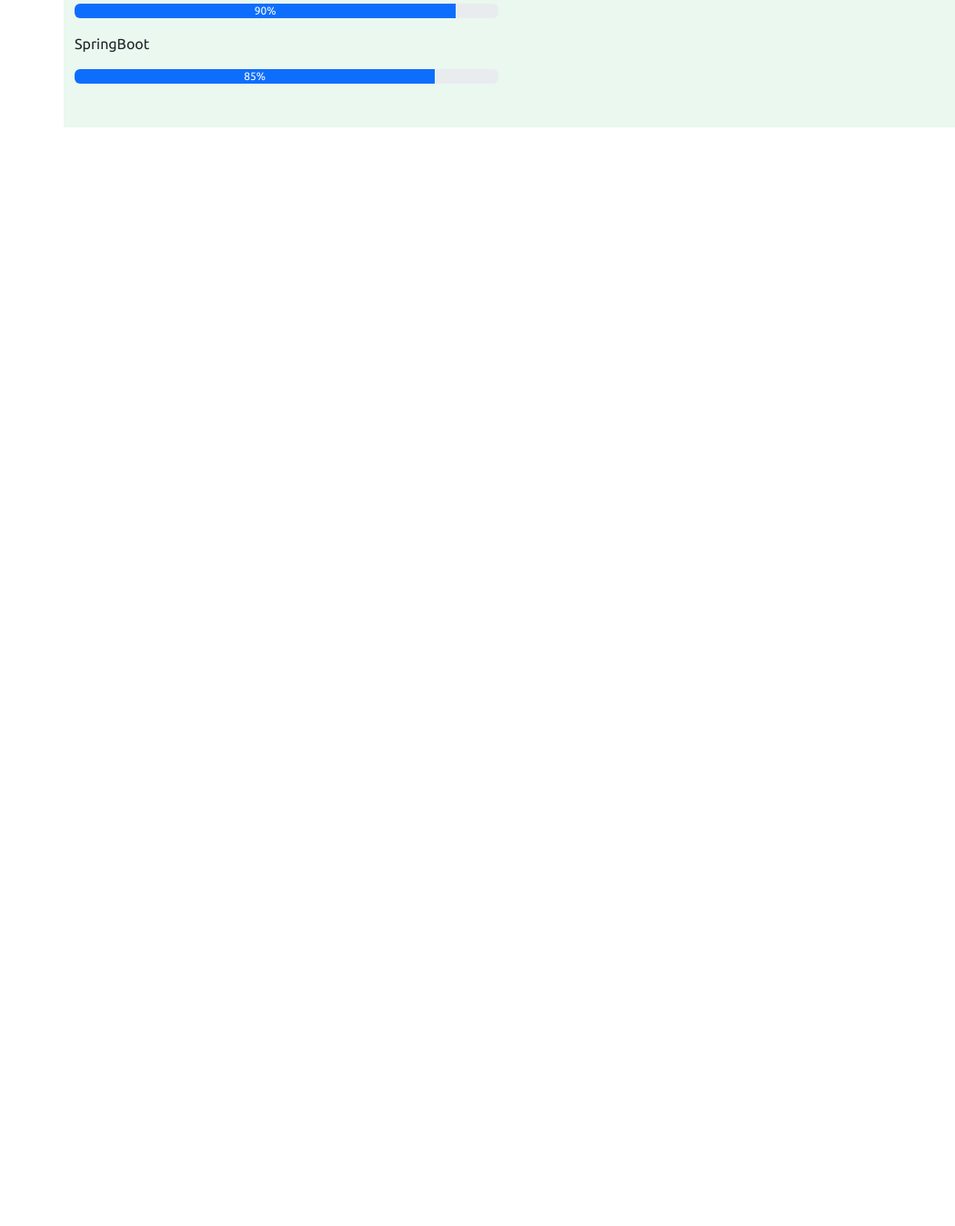
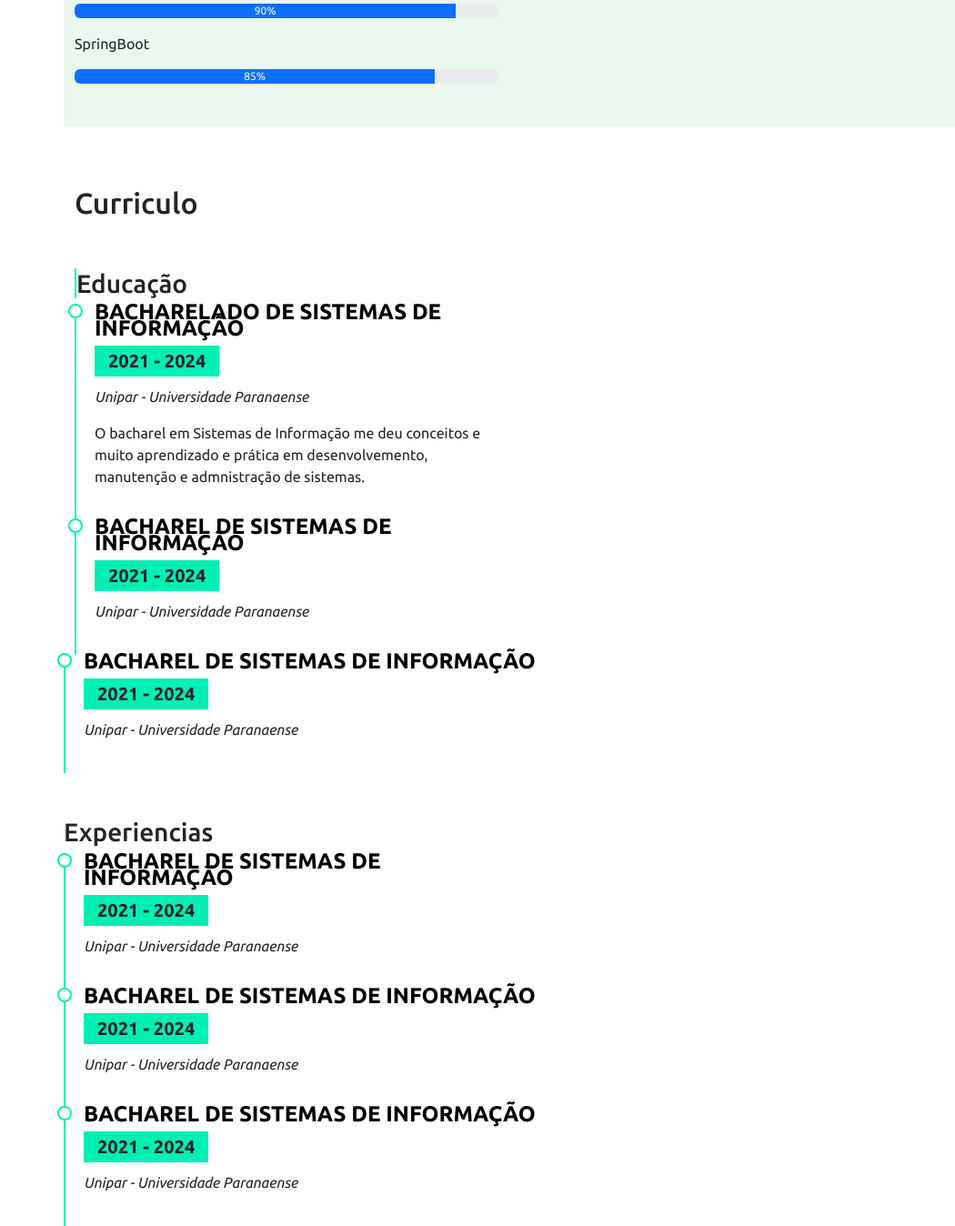
Before and after one commit to BrunoDev2003/Portfolio, a Flask app: page / in a window 1280 px wide. Shown: the part 2618-3966 px from the top of the page at 91% size, without its empty margins (230-1280 px from the left). Before the commit the page ends 2758 px from the top, so only its background shows below. Run offline with Flask 2, Linux system fonts and the light colour scheme; some libraries are stand-ins or nearby versions.

Commit message:
seção curriculo

```diff
--- a/static/style.css
+++ b/static/style.css
@@ -170,3 +170,46 @@ i.menu-mobile {
 .section-bg {
     background-color: rgba(233, 248, 238, 0.938);
 }
+
+.cv .cv-title {
+    font-weight: 700px;
+    margin-top: 20px;
+    border-left: 2px solid rgb(0, 240, 180);
+    position: relative;
+}
+
+.cv .cv-item {
+    padding: 0 0 20px 20px;
+    margin-top: -2px;
+    border-left: 2px solid rgb(0, 240, 180);
+    position: relative;
+}
+
+.cv .cv-item h4 {
+    line-height: 18px;
+    font-weight:600 ;
+    text-transform: uppercase;
+    font-family: "Ubuntu", sans-serif;
+    color: #000000;
+    margin-bottom: 10px;
+}
+
+.cv .cv-item h5 {
+    background:rgb(0, 240, 180);
+    padding: 5px 15px;
+    display: inline-block;
+    font-weight: 600;
+    margin-bottom: 10px;
+}
+
+.cv .cv-item::before {
+    content: "";
+    position: absolute;
+    top: 0;
+    left: -9px;
+    height: 16px;
+    width: 16px;
+    border: 2px solid rgb(0, 240, 180);
+    background: #fff;
+    border-radius: 50%;
+}
--- a/templates/index.html
+++ b/templates/index.html
@@ -45,17 +45,17 @@
                     </a>
                 </li>
                 <li class="nav-item">
-                    <a class="nav-link" href="#">Cúrriculo
+                    <a class="nav-link" href="#curriculo">Cúrriculo
                         <i class="bi bi-file-earmark-arrow-down-fill"></i>
                     </a>
                 </li>
                 <li class="nav-item">
-                    <a class="nav-link" href="#">Portfólio
+                    <a class="nav-link" href="#portfolio">Portfólio
                         <i class="bi bi-collection-fill"></i>
                     </a>
                 </li>
                 <li class="nav-item">
-                    <a class="nav-link" href="#">Contato
+                    <a class="nav-link" href="#contato">Contato
                         <i class="bi bi-telephone-fill"></i>
                     </a>
                 </li>
@@ -243,6 +243,59 @@
                 </div>
             </div>
         </section>
+        <section class="mt-5 cv" id="curriculo">
+
+            <div class="container pb-5">
+                <h2 class="pt-3 pb-4">Curriculo</h2>
+
+                <div class="row">
+                    <div class="col-md-6">
+                        <h3 class="cv-title">Educação</h3>
+                        <div class="cv-item">
+                            <h4>Bacharelado de Sistemas de Informação</h4>
+                            <h5>2021 - 2024</h5>
+                            <p><em> Unipar - Universidade Paranaense</em></p>
+                            <p>
+                                O bacharel em Sistemas de Informação me deu conceitos e muito aprendizado e prática em desenvolvemento, manutenção e admnistração de sistemas.
+                            </p>
+                        </div>
+                        <div class="cv-item">
+                            <h4>Bacharel de Sistemas de Informação</h4>
+                            <h5>2021 - 2024</h5>
+                            <p><em> Unipar - Universidade Paranaense</em></p>
+                        </div>
+                        </div>
+                        <div class="cv-item">
+                            <h4>Bacharel de Sistemas de Informação</h4>
+                            <h5>2021 - 2024</h5>
+                            <p><em> Unipar - Universidade Paranaense</em></p>
+                        </div>
+                        </div>
+                    </div>
+                    <div class="col-md-6">
+                        <h3>Experiencias</h3>
+                        <div class="cv-item">
+                            <h4>Bacharel de Sistemas de Informação</h4>
+                            <h5>2021 - 2024</h5>
+                            <p><em> Unipar - Universidade Paranaense</em></p>
+                        </div>
+                        </div>
+                        <div class="cv-item">
+                            <h4>Bacharel de Sistemas de Informação</h4>
+                            <h5>2021 - 2024</h5>
+                            <p><em> Unipar - Universidade Paranaense</em></p>
+                        </div>
+                        </div>
+                        <div class="cv-item">
+                            <h4>Bacharel de Sistemas de Informação</h4>
+                            <h5>2021 - 2024</h5>
+                            <p><em> Unipar - Universidade Paranaense</em></p>
+                        </div>
+                        </div>
+                    </div>
+                </div>
+            </div>
+        </section>
     </main>
 
     <script src="../static/Bootstrap/js/bootstrap.bundle.min.js"></script>
```
